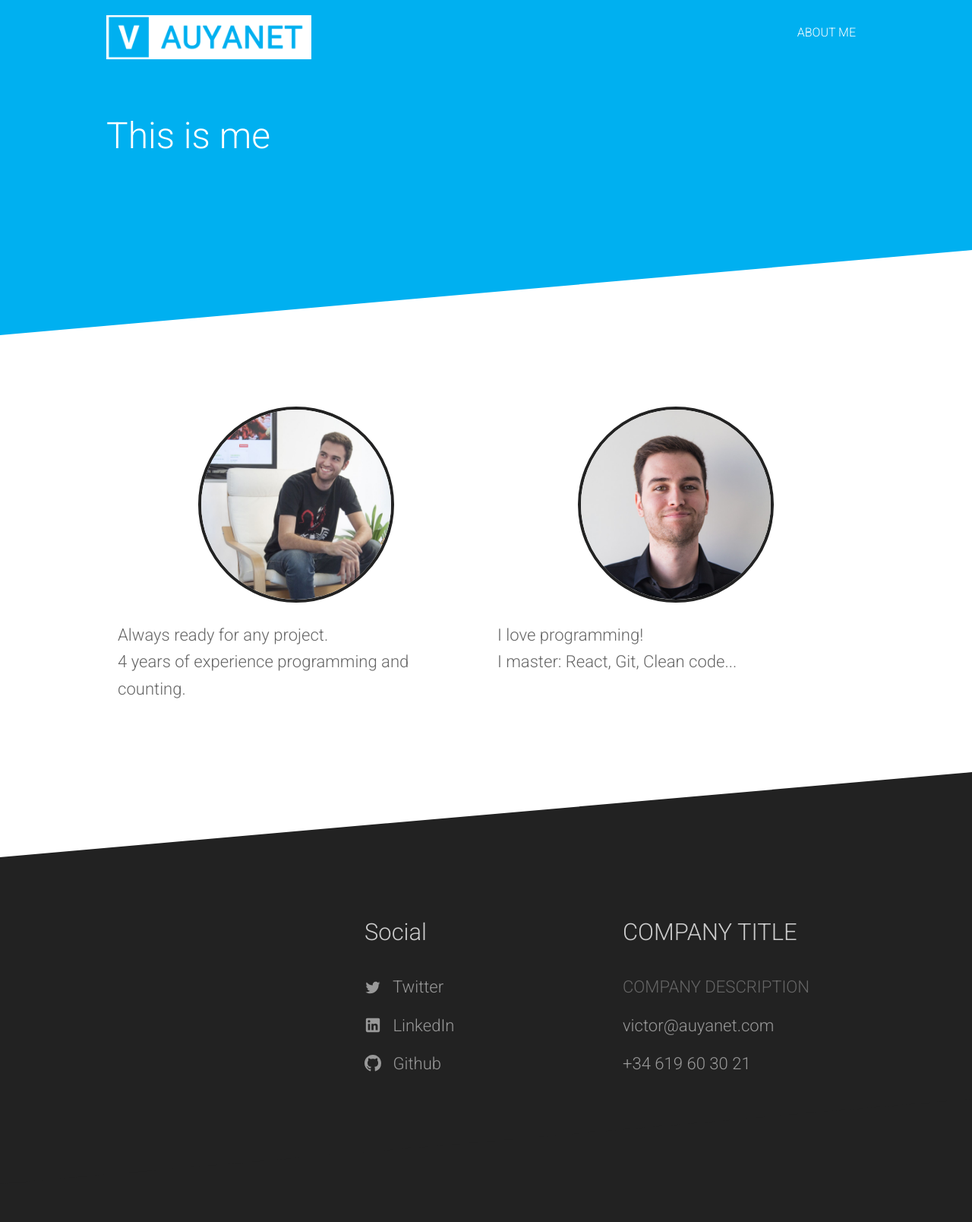
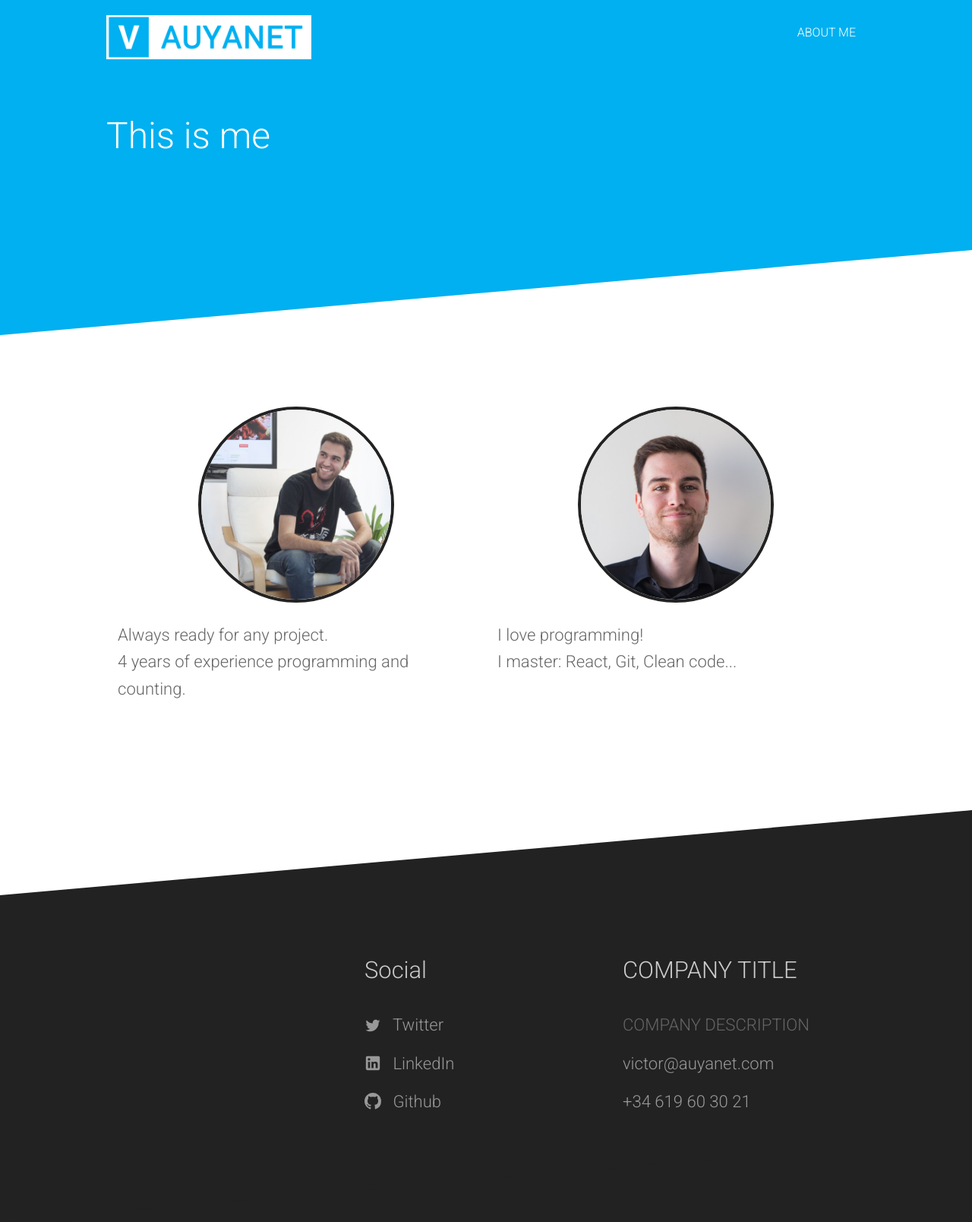
Before and after one commit to VAuyanet/portfolio, a Jekyll site: the page built from about.html, in a window 1280 px wide. Shown: the whole page at 76% size. Built offline with Jekyll 4.4.1, drawn with Linux system fonts in a browser that asks for light colours; before the commit the page ends 1558 px from its top, so only the background shows below that.

Commit message:
Responsive flex grid errors + responsive vertical spacing

```diff
--- a/_sass/_customGrid.scss
+++ b/_sass/_customGrid.scss
@@ -1,5 +1,6 @@
 .row {
   display: flex;
+  flex-wrap: wrap;
 
   [class^=col-] {
     padding: 0 15px;
@@ -8,6 +9,7 @@
   .col-50 {
     max-width: 100%;
     width: 50%;
+    flex: 1;
     @media (max-width: 768px) {
       width: 100%;
     }
--- a/_sass/_utilities.scss
+++ b/_sass/_utilities.scss
@@ -4,7 +4,7 @@
     margin-top: $marginTop + px !important;
   }
 }
-$marginsBottom: 25;
+$marginsBottom: 25, 50;
 @each $marginBottom in $marginsBottom {
   .mb-#{$marginBottom} {
     margin-bottom: $marginBottom + px !important;
--- a/about.html
+++ b/about.html
@@ -6,7 +6,7 @@
 <section class="diagonal">
   <div class="text-container about-layout">
     <div class="row">
-      <div class="col-50">
+      <div class="col-50 mb-50">
         <div class="about-img mb-25">
           <img
             class="b-lazy"
```
